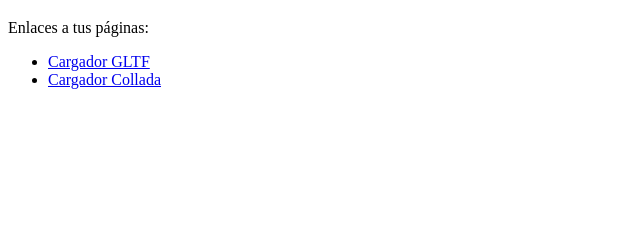
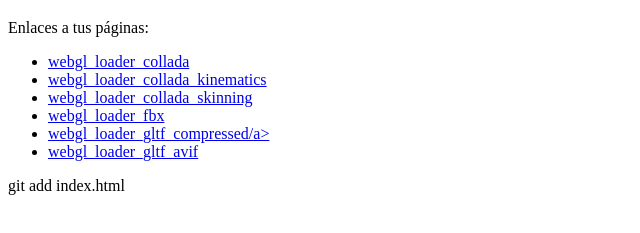
Before and after one commit to nanis-GO/graf-threejs-3d-models, a plain HTML site: page index.html in a window 1280 px wide. Shown: the part 61-294 px from the top of the page, without its empty margins (0-640 px from the left). Drawn offline with Linux system fonts and the light colour scheme.

Commit message:
Update index.html

```diff
--- a/index.html
+++ b/index.html
@@ -7,8 +7,13 @@
     <h1>¡Bienvenido!</h1>
     <p>Enlaces a tus páginas:</p>
     <ul>
-        <li><a href="webgl_loader_gltf_avif.html">Cargador GLTF</a></li>
-        <li><a href="webgl_loader_collada.html">Cargador Collada</a></li>
+        <li><a href="examples/webgl_loader_collada.html">webgl_loader_collada</a></li>
+        <li><a href="examples/webgl_loader_collada_kinematics.html">webgl_loader_collada_kinematics</a></li>
+        <li><a href="examples/webgl_loader_collada_skinning.html">webgl_loader_collada_skinning</a></li>
+        <li><a href="examples/webgl_loader_fbx.html">webgl_loader_fbx</a></li>
+        <li><a href="examples/webgl_loader_gltf_compressed.html">webgl_loader_gltf_compressed/a></li>
+        <li><a href="examples/○ webgl_loader_gltf_avif.html">webgl_loader_gltf_avif</a></li>
+
     </ul>
 </body>
-</html>
+</html>git add index.html
```
